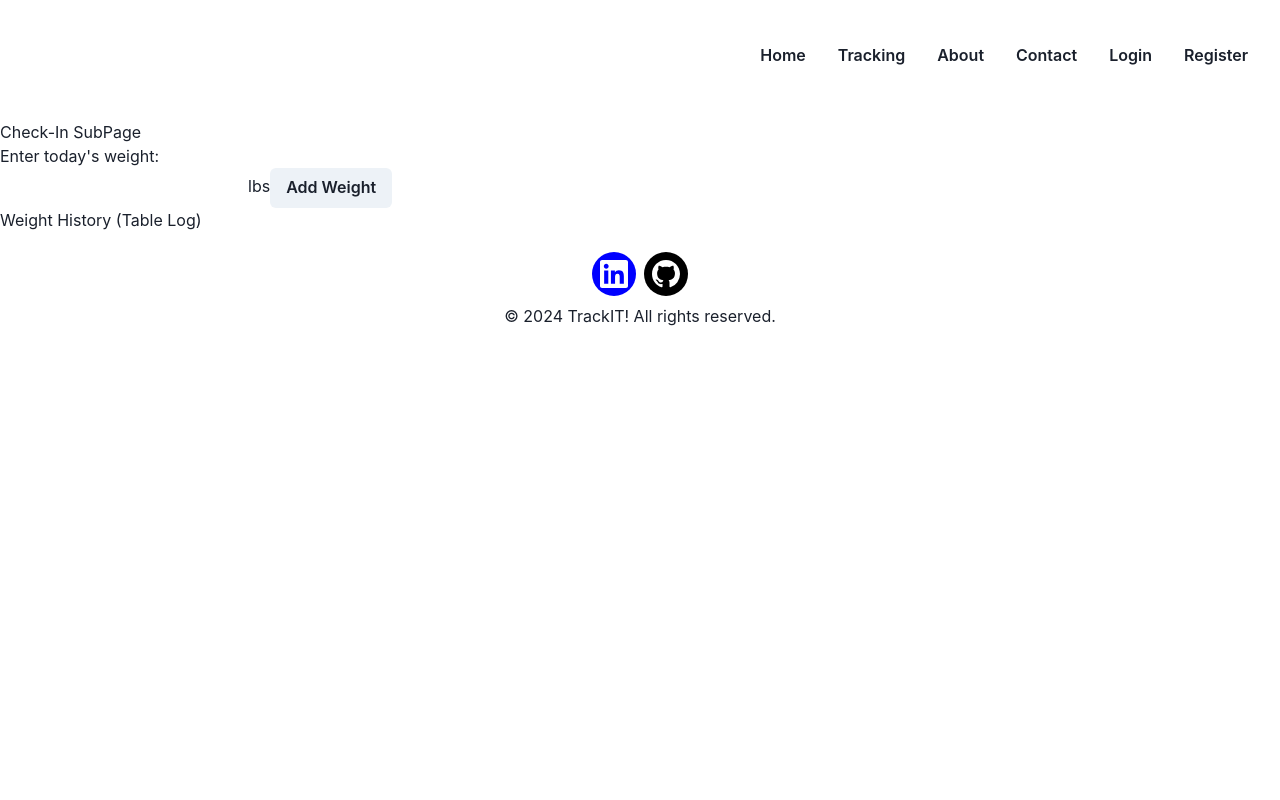
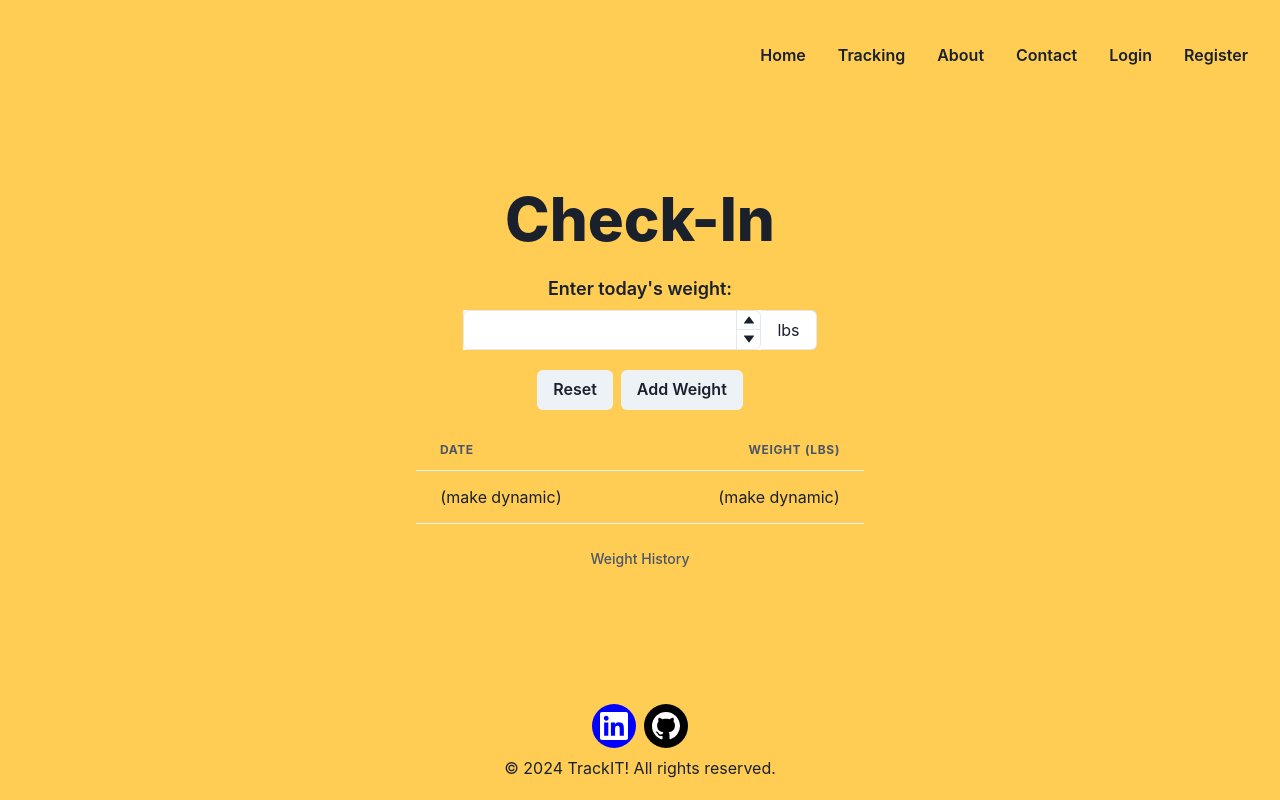
Before and after one commit to devanCodes/TrackIT, a React (Vite) app: page /tracking/checkin in a window 1280 px wide. Built offline with nearby package versions, Linux system fonts and the light colour scheme.

Commit message:
Check-In subpage styling

```diff
--- a/src/pages/subpages/CheckIn.jsx
+++ b/src/pages/subpages/CheckIn.jsx
@@ -1,27 +1,102 @@
 import React from "react";
-import { Button } from "@chakra-ui/react";
+import {
+  Button,
+  Flex,
+  Heading,
+  Text,
+  Box,
+  Link,
+  NumberInput,
+  NumberInputField,
+  NumberInputStepper,
+  NumberIncrementStepper,
+  NumberDecrementStepper,
+  InputGroup,
+  InputRightAddon,
+  Table,
+  Thead,
+  Tbody,
+  Tr,
+  Th,
+  Td,
+  TableCaption,
+  TableContainer,
+} from "@chakra-ui/react";
 import Navbar from "../../components/Navbar";
 import Footer from "../../components/Footer";
 
+// NEED TO APPEND DAILY WEIGHT TO THE TABLE
+// MUST BE SIGNED IN TO USE THIS FEATURE
+// ONLY ALLOW 1 INPUT IN FOR THE WEIGHT PER DAY
+
+
 const CheckIn = () => {
   return (
-    <>
-      <br></br>
-      <br></br>
-      <br></br>
-      <br></br>
-      <br></br>
+    <Flex
+      w="100%"
+      minHeight="100vh"
+      direction="column"
+      backgroundColor="rgba(255,205,84,255)"
+      bgSize="cover"
+    >
       <Navbar />
-      <h1>Check-In SubPage</h1>
-      <h2>Enter today's weight:</h2>
-      <label htmlFor="">
-        <input type="text" />
-        lbs
-      </label>
-      <Button>Add Weight</Button>
-      <div>Weight History (Table Log)</div>
+      <Heading
+        fontSize={["3xl", "3xl", "6xl"]}
+        fontWeight="extrabold"
+        pt={75}
+        mt="auto"
+        mx="auto"
+      >
+        Check-In
+      </Heading>
+      <Text
+        fontSize={["md", "md", "lg"]}
+        fontWeight="semibold"
+        mx={100}
+        mt={5}
+        align="center"
+      >
+        Enter today's weight:
+      </Text>
+      <Box mx="auto" mt={2}>
+        <InputGroup>
+          <NumberInput min={1} backgroundColor="white">
+            <NumberInputField />
+            <NumberInputStepper>
+              <NumberIncrementStepper />
+              <NumberDecrementStepper />
+            </NumberInputStepper>
+          </NumberInput>
+          <InputRightAddon backgroundColor="white">lbs</InputRightAddon>
+        </InputGroup>
+      </Box>
+      <Box maxWidth={250} mx="auto" pt={5}>
+        <Link to="/tracking/diary">
+          <Button mr={2}>Reset</Button>
+        </Link>
+        <Link to="/tracking/diary">
+          <Button>Add Weight</Button>
+        </Link>
+      </Box>
+      <TableContainer mx="auto" mt={5} width={["80%", "65%", "50%", "35%"]}>
+        <Table variant="simple">
+          <TableCaption>Weight History</TableCaption>
+          <Thead>
+            <Tr>
+              <Th>Date</Th>
+              <Th isNumeric>Weight (lbs)</Th>
+            </Tr>
+          </Thead>
+          <Tbody>
+            <Tr>
+              <Td>(make dynamic)</Td>
+              <Td isNumeric>(make dynamic)</Td>
+            </Tr>
+          </Tbody>
+        </Table>
+      </TableContainer>
       <Footer />
-    </>
+    </Flex>
   );
 };
 
```
